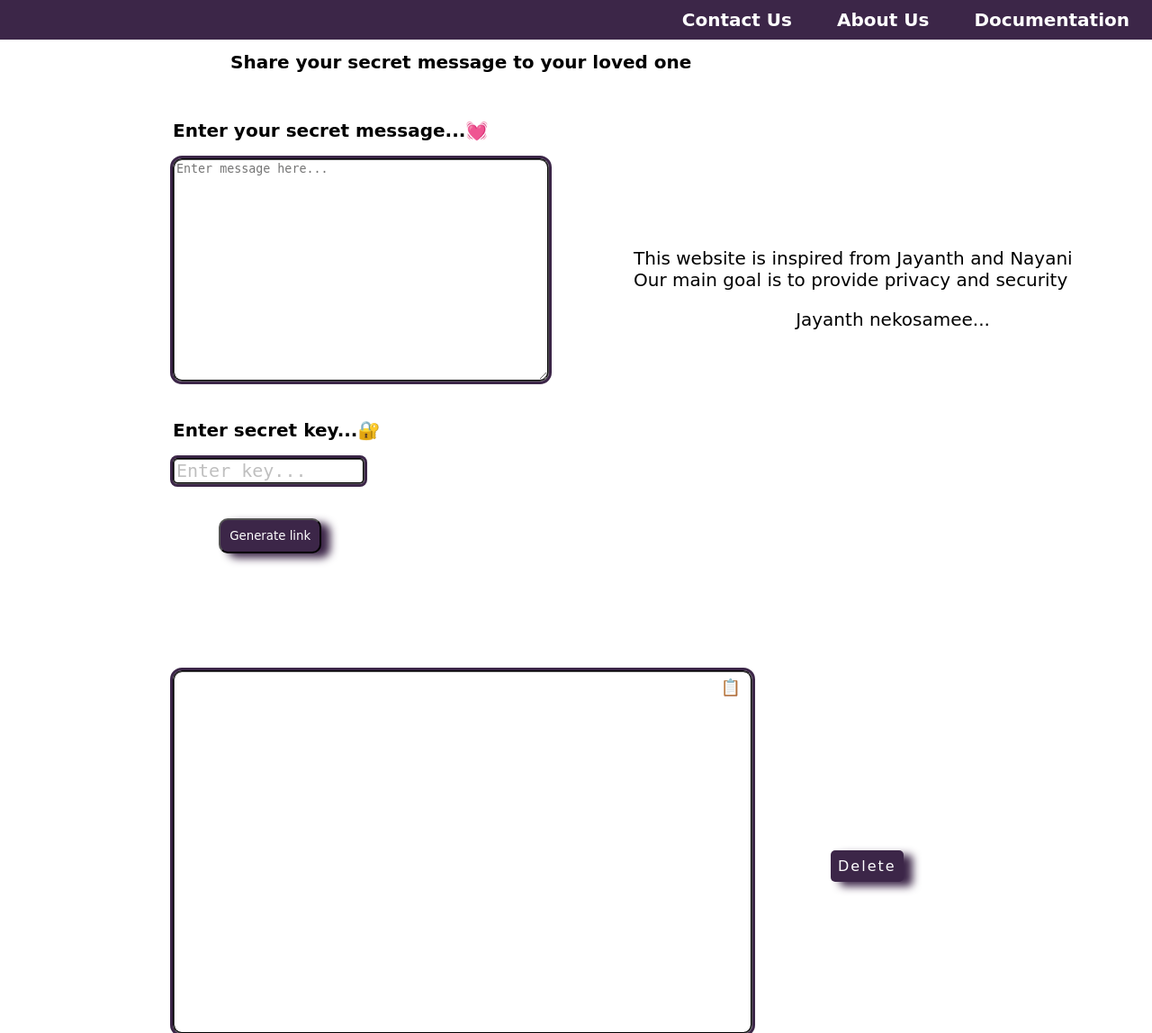
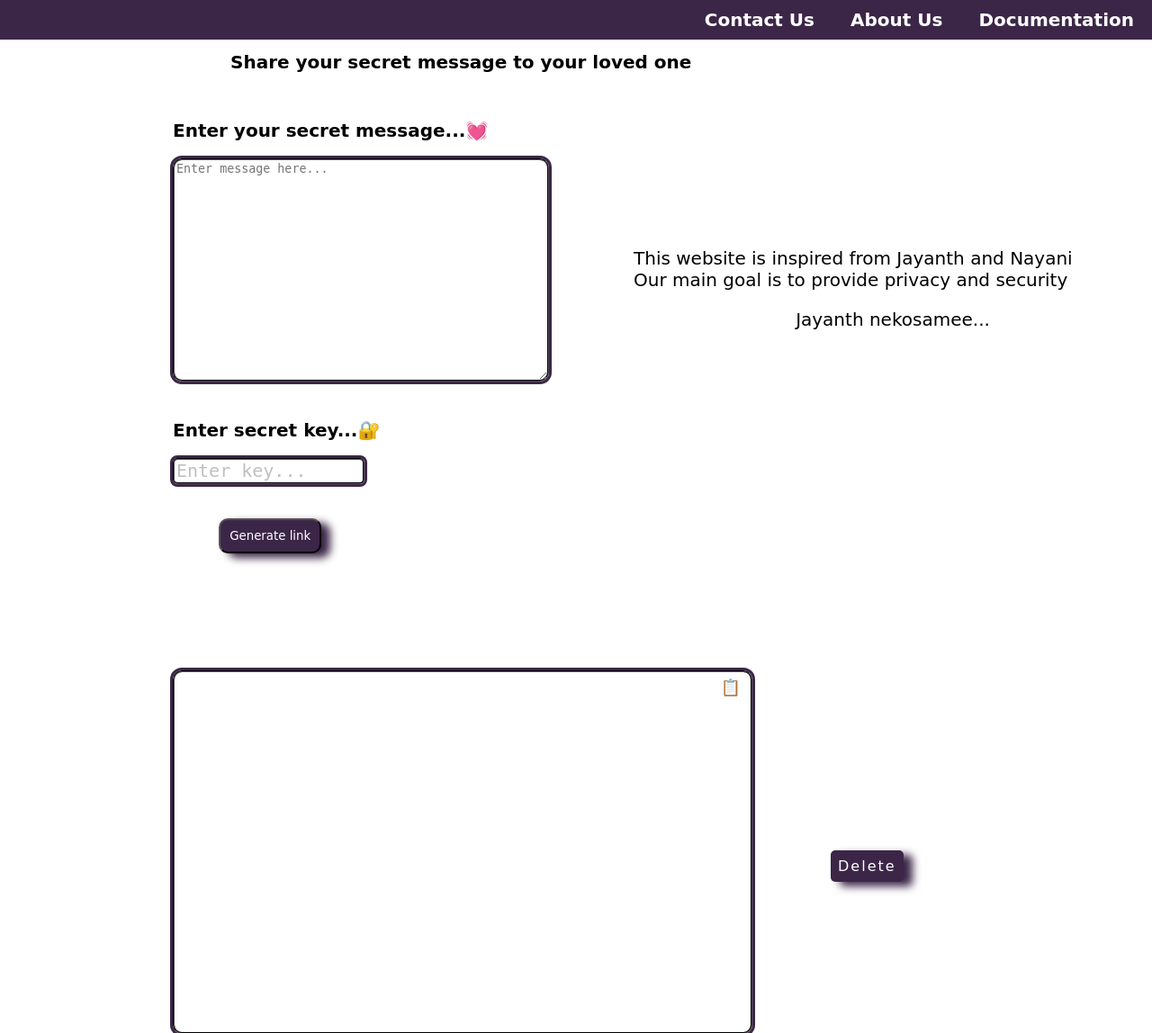
Before and after one commit to telli-Naveen/secret_message_sender, a Flask app: page /encrypt in a window 1280 px wide. Shown: the top 1148 px of the page at 90% size. Run offline with Flask 3, Linux system fonts and the light colour scheme.

Commit message:
Update index.css

```diff
--- a/static/index.css
+++ b/static/index.css
@@ -1,3 +1,8 @@
+#result_left p{
+  word-wrap: break-word; /* Allows long words to wrap to the next line */
+  overflow-wrap: break-word; /* Ensures long, unbreakable strings wrap as well */
+}
+
 body{
     font-family: cursive;
 }
@@ -24,12 +29,12 @@ body{
   .navbar a {
     color: white;
     text-decoration: none;
-    padding: 10px 15px;
+    padding: 10px 10px;
     font-weight: bold;
   }
 
   .navbar a:hover {
-    background-color: #3c2648;
+    background-color: grey;
     border-radius: 4px;
   }
   #main_heading{
@@ -243,3 +248,4 @@ input::placeholder{
     margin-right: 5%;
     opacity: 0.5;
   }
+  }
```
